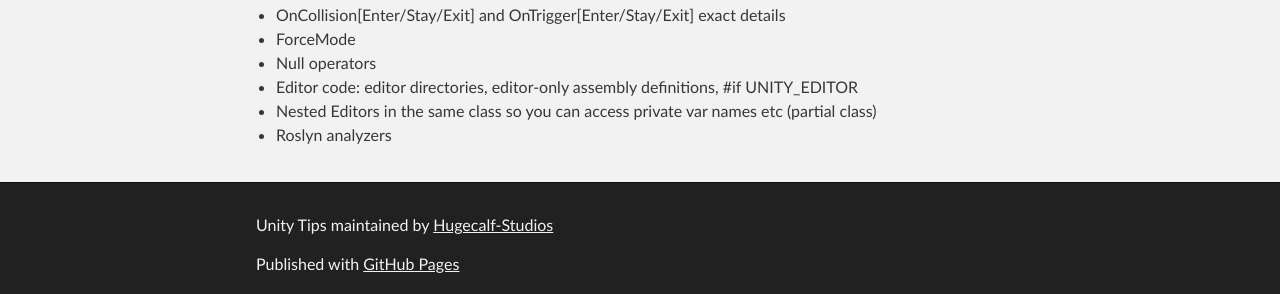
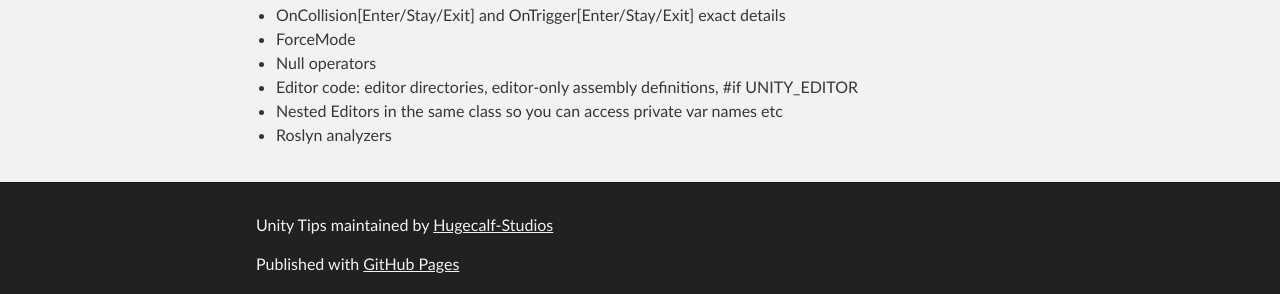
Before and after one commit to Hugecalf-Studios/unity-lessons, a Jekyll site: the page built from index.md, in a window 1280 px wide. Shown: the part 549-843 px from the top of the page. Built offline with Jekyll 4.4.1, drawn with Linux system fonts in a browser that asks for light colours; our own code applies the rules of GitHub Pages for plain Markdown files.

Commit message:
Update ideas.md

```diff
--- a/_includes/ideas.md
+++ b/_includes/ideas.md
@@ -4,5 +4,5 @@
 - ForceMode
 - Null operators
 - Editor code: editor directories, editor-only assembly definitions, #if UNITY_EDITOR
-- Nested Editors in the same class so you can access private var names etc (partial class)
+- Nested Editors in the same class so you can access private var names etc
 - Roslyn analyzers
```
